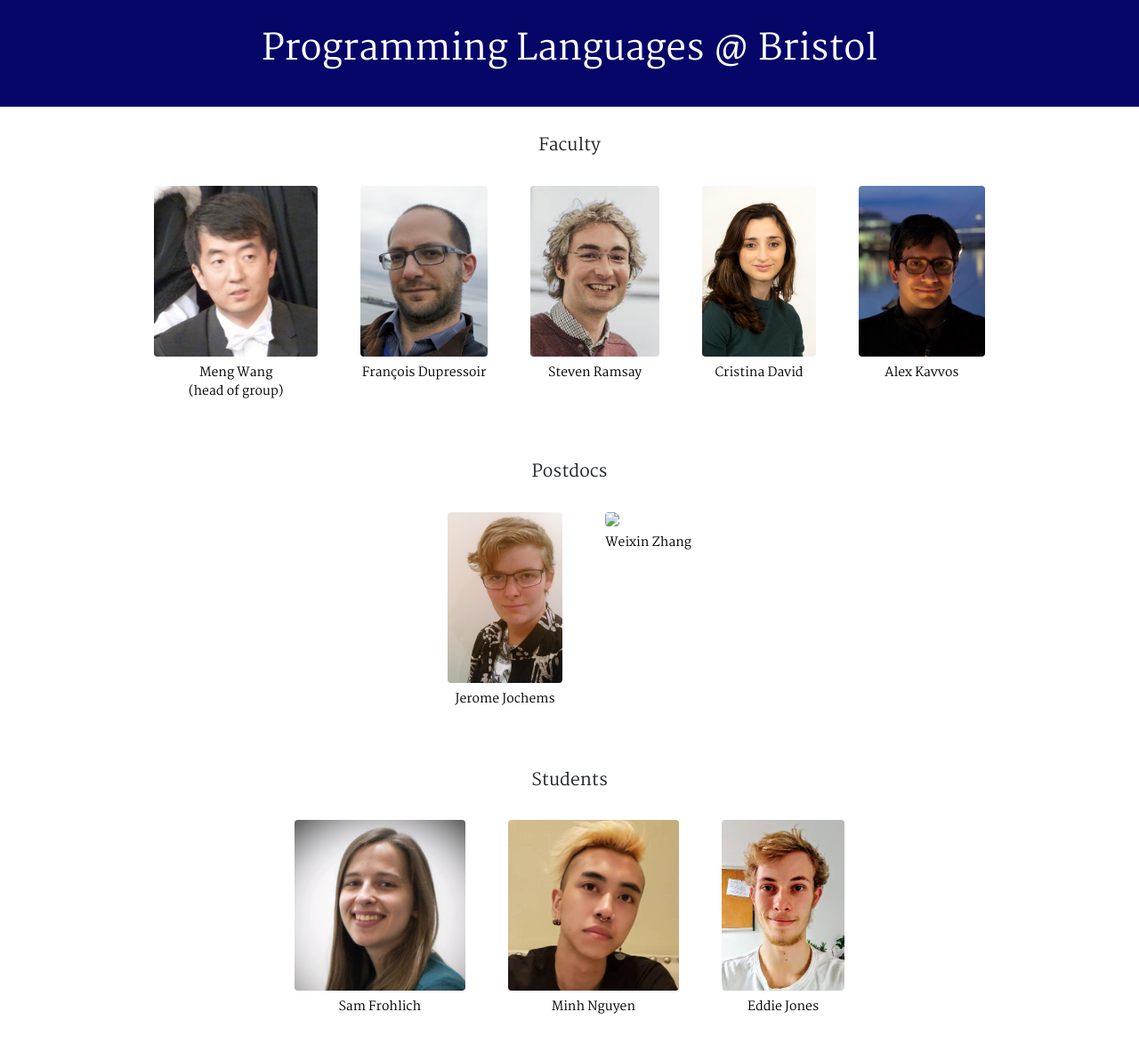
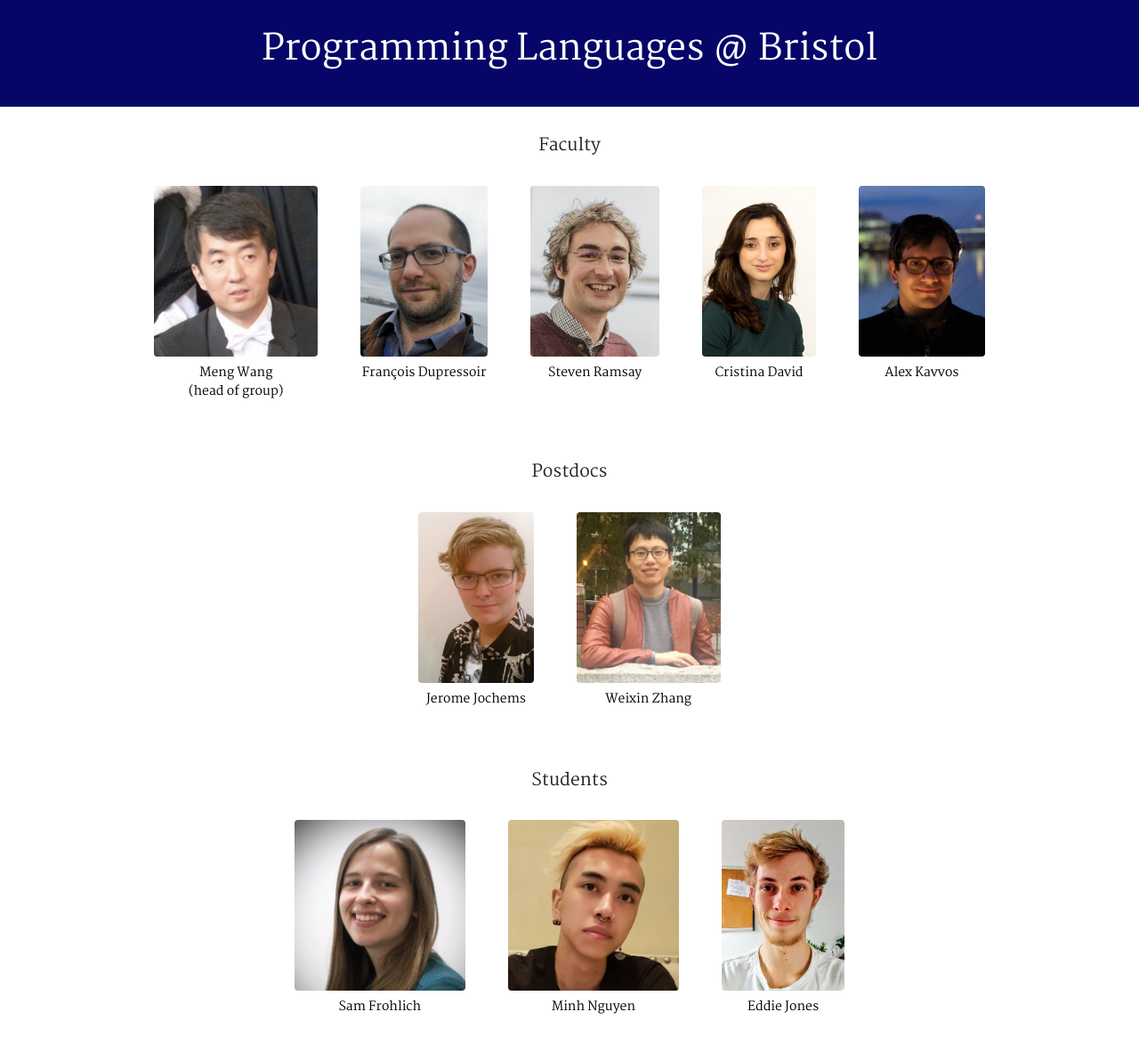
Before and after one commit to plrg-bristol/plrg-bristol.github.io, a Jekyll site: the page built from people.md, in a window 1280 px wide. Shown: the whole page at 89% size. Built offline with Jekyll 4.4.1, drawn with Linux system fonts in a browser that asks for light colours; nearby versions of some CDN libraries; our own code applies the rules of GitHub Pages for plain Markdown files; comment, search, counter and statistics services are not loaded.

Commit message:
adding Weixin pic

```diff
--- a/people.md
+++ b/people.md
@@ -1,11 +1,11 @@
 {% for group in site.data.people %}
 ### {{ group.type }}
 
-<div class="d-flex flex-row justify-content-center">
+<div class="d-flex flex-row flex-wrap justify-content-center">
   {% for person in group.members %}
       <div class="p-4 bd-highlight">
     <figure class="figure">
-      <img class="figure-img img-fluid rounded" style="max-height: 12rem" src="{{ "/assets/images/" | append: person.pic }}">
+      <img class="figure-img img-fluid rounded" style="max-height: 12rem; max-width: 12rem;" src="{{ "/assets/images/" | append: person.pic }}">
       <figcaption class="figure-caption text-center"><a href="{{ person.url }}">{{ person.name }}</a></figcaption>
     </figure>
   </div>
```
Also changed, not shown: assets/images/Weixin.jpg (added).
